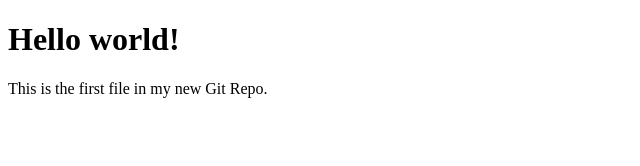
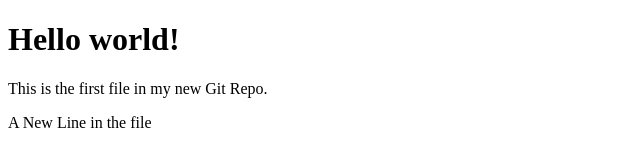
Before and after one commit to AgabaM/Hello-world, a plain HTML site: page index.html in a window 1280 px wide. Shown: the whole page, without its empty margins (0-640 px from the left). Drawn offline with Linux system fonts and the light colour scheme.

Commit message:
Updated index.html with a new line

```diff
--- a/index.html
+++ b/index.html
@@ -8,6 +8,7 @@
 
 <h1>Hello world!</h1>
 <p>This is the first file in my new Git Repo.</p>
+<P>A New Line in the file</P>
 
 </body>
 </html>
```
